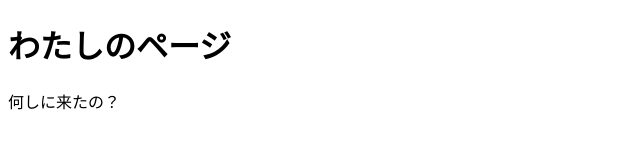
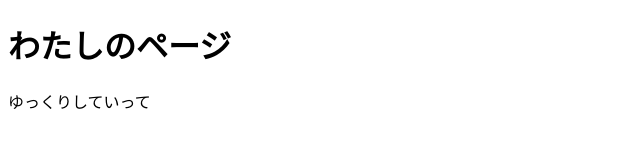
Before and after one commit to hidaka000/test, a plain HTML site: page index.html in a window 1280 px wide. Shown: the full height of the page, 0-640 px from the left. Drawn offline with Linux system fonts and the light colour scheme.

Commit message:
ゆっくり

```diff
--- a/index.html
+++ b/index.html
@@ -5,6 +5,6 @@
 </head>
 <body>
 <h1>わたしのページ</h1>
-<p>何しに来たの？</p>
+<p>ゆっくりしていって</p>
 </body>
 </html>
```
